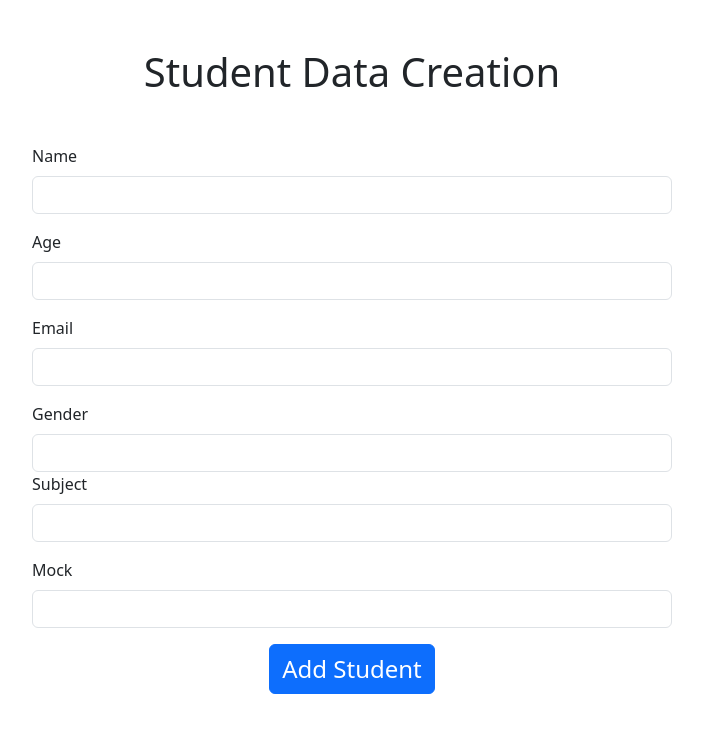
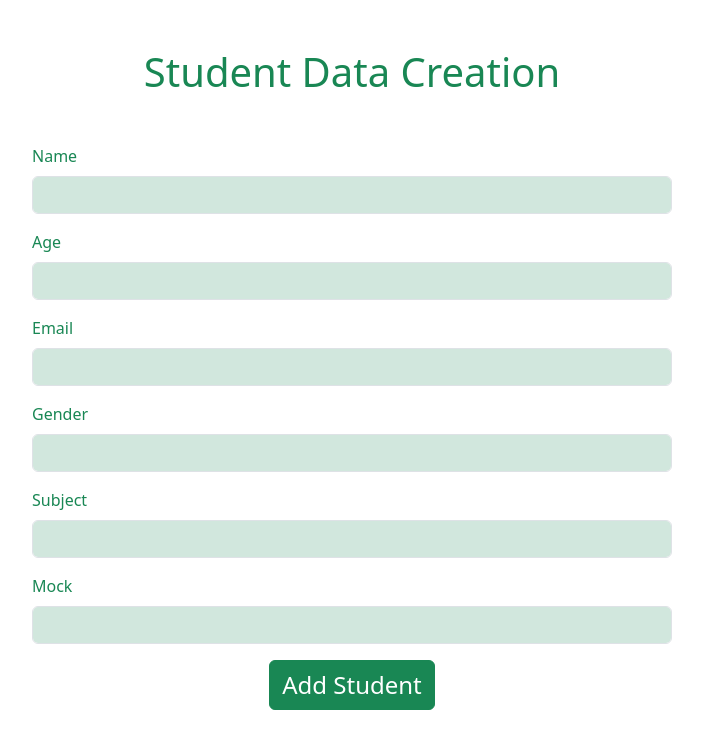
Before and after one commit to Furqqandeen/Dashboard, a Django app: page /create/ in a window 1280 px wide. Shown: the top 749 px of the page, without its empty margins (288-991 px from the left). Run offline with Django 5.2, Linux system fonts and the light colour scheme.

Commit message:
UI Modification

```diff
--- a/base/views.py
+++ b/base/views.py
@@ -21,17 +21,40 @@ def search(request):
         return render(request,'home.html',details)
 
 def create(request):
-    if request.method=="POST":
-        name=request.POST['name']
-        age=request.POST['age']
-        email=request.POST['email']
-        gender=request.POST['gender']
-        subject=request.POST['subject']
-        mock=request.POST['mock']
-        Student.objects.create(name=name,age=age,gender=gender,email=email,subject=subject,mock=mock)
-        return redirect('home')
-    else:
-        return render(request,'create.html')
+    if request.method == "POST":
+        name = request.POST.get('name', '').strip()
+        age = request.POST.get('age', '').strip()
+        email = request.POST.get('email', '').strip()
+        gender = request.POST.get('gender', '').strip()
+        subject = request.POST.get('subject', '').strip()
+        mock = request.POST.get('mock', '').strip()
+
+        if not all([name, age, email, gender, subject, mock]):
+            error = "All fields are mandatory"
+            context = {
+                'error': error,
+                'name': name,
+                'age': age,
+                'email': email,
+                'gender': gender,
+                'subject': subject,
+                'mock': mock,
+            }
+            return render(request, 'create.html', context)
+        else:
+            Student.objects.create(
+                name=name,
+                age=age,
+                gender=gender,
+                email=email,
+                subject=subject,
+                mock=mock
+            )
+            return redirect('home')
+
+
+    return render(request, 'create.html')
+
 
 def delete(request,pk):
     std=get_object_or_404(Student,pk=pk)
--- a/templates/create.html
+++ b/templates/create.html
@@ -1,48 +1,89 @@
-
-
 <!DOCTYPE html>
 <html lang="en">
 <head>
     <meta charset="UTF-8">
     <meta name="viewport" content="width=device-width, initial-scale=1.0">
-    <title>Document</title>
-    <link href="https://cdn.jsdelivr.net/npm/bootstrap@5.3.8/dist/css/bootstrap.min.css" rel="stylesheet" integrity="sha384-sRIl4kxILFvY47J16cr9ZwB07vP4J8+LH7qKQnuqkuIAvNWLzeN8tE5YBujZqJLB" crossorigin="anonymous">
+    <title>Student Creation</title>
+    <link href="https://cdn.jsdelivr.net/npm/bootstrap@5.3.8/dist/css/bootstrap.min.css" rel="stylesheet">
 </head>
 <body>
-    <h1 class='m-auto w-50 text-center mb-5 mt-5'>Student Data Creation</h1>
-    <form action='{% url "create" %}' class='m-auto w-50' method='POST'>
+    <h1 class="m-auto w-50 text-center mb-5 mt-5 text-success">Student Data Creation</h1>
+    {% if error %}
+        <div class="alert alert-danger d-flex align-items-center justify-content-center text-center" role="alert" id="errorAlert">
+            {{ error }}
+        </div>
+    {% endif %}
+
+
+    <form action="{% url 'create' %}" class="m-auto w-50" method="POST">
         {% csrf_token %}
+
         <div class="mb-3">
-            <label class="form-label">Name</label>
-            <input type="text" class="form-control" name='name'>
+            <label class="form-label text-success">Name</label>
+            <input type="text" class="form-control bg-success-subtle" name="name" value="{{ name|default:'' }}">
+             {% if error and not name %}
+                <div class="invalid-feedback">Subject is required</div>
+             {% endif %}
         </div>
 
         <div class="mb-3">
-            <label class="form-label">Age</label>
-            <input type="text" class="form-control" name='age'>
+            <label class="form-label text-success">Age</label>
+            <input type="text" class="form-control bg-success-subtle" name="age" value="{{ age|default:'' }}">
+            {% if error and not age %}
+                <div class="invalid-feedback">Subject is required</div>
+             {% endif %}
         </div>
 
         <div class="mb-3">
-            <label class="form-label">Email</label>
-            <input type="text" class="form-control" name='email'>
+            <label class="form-label text-success">Email</label>
+            <input type="text" class="form-control bg-success-subtle" name="email" value="{{ email|default:'' }}">
+            {% if error and not email %}
+                <div class="invalid-feedback">Subject is required</div>
+             {% endif %}
         </div>
 
-            <label class="form-label">Gender</label>
-            <input type="text" class="form-control" name='gender'>
-        </div>
         <div class="mb-3">
-            <label class="form-label">Subject</label>
-            <input type="text" class="form-control" name='subject'>
-        </div>
-        <div class="mb-3">
-            <label class="form-label">Mock</label>
-            <input type="text" class="form-control" name='mock'>
-        </div>
-        <div class='text-center'>
-            <button type="submit" class='btn btn-primary fs-4'>Add Student</button>
+            <label class="form-label text-success">Gender</label>
+            <input type="text" class="form-control bg-success-subtle" name="gender" value="{{ gender|default:'' }}">
+             {% if error and not gender %}
+                <div class="invalid-feedback">Subject is required</div>
+             {% endif %}
         </div>
 
+        <div class="mb-3">
+            <label class="form-label text-success">Subject</label>
+            <input type="text" class="form-control bg-success-subtle" name="subject" value="{{ subject|default:'' }}">
+            {% if error and not subject %}
+                <div class="invalid-feedback">Subject is required</div>
+             {% endif %}
+        </div>
+
+        <div class="mb-3">
+            <label class="form-label text-success">Mock</label>
+            <input type="text" class="form-control bg-success-subtle" name="mock" value="{{ mock|default:'' }}">
+             {% if error and not mock %}
+                <div class="invalid-feedback">Subject is required</div>
+             {% endif %}
+        </div>
+
+        <div class="text-center">
+            <button type="submit" class="btn btn-success fs-4" style="margin-bottom:10px;">Add Student</button>
+        </div>
     </form>
-    <script src="https://cdn.jsdelivr.net/npm/bootstrap@5.3.8/dist/js/bootstrap.bundle.min.js" integrity="sha384-FKyoEForCGlyvwx9Hj09JcYn3nv7wiPVlz7YYwJrWVcXK/BmnVDxM+D2scQbITxI" crossorigin="anonymous"></script>
+
+    <script src="https://cdn.jsdelivr.net/npm/bootstrap@5.3.8/dist/js/bootstrap.bundle.min.js"></script>
+    <script>
+
+        setTimeout(function() {
+            const alertElement = document.getElementById('errorAlert');
+            if (alertElement) {
+                alertElement.style.transition = 'opacity 0.5s ease';
+                alertElement.style.opacity = '0';
+                setTimeout(function() {
+                    alertElement.remove();
+                }, 500);
+            }
+        }, 5000);
+    </script>
 </body>
 </html>
--- a/templates/home.html
+++ b/templates/home.html
@@ -16,7 +16,7 @@
 <body>
   <nav class="d-flex justify-content-around mt-3 m-2 bg-success" >
     <div>
-      <h1 class="fs-3" style='margin:10px;'><a href="{% url "home" %}" class="text-white">Student DataBase</a></h1>
+      <h1 class="fs-3" style='margin:10px;'><a href="{% url "home" %}" class="text-white">Student Data</a></h1>
     </div>
 
     <div style='margin:10px;'>
```
Also changed, not shown: templates/update.html (+14 -14 lines).
